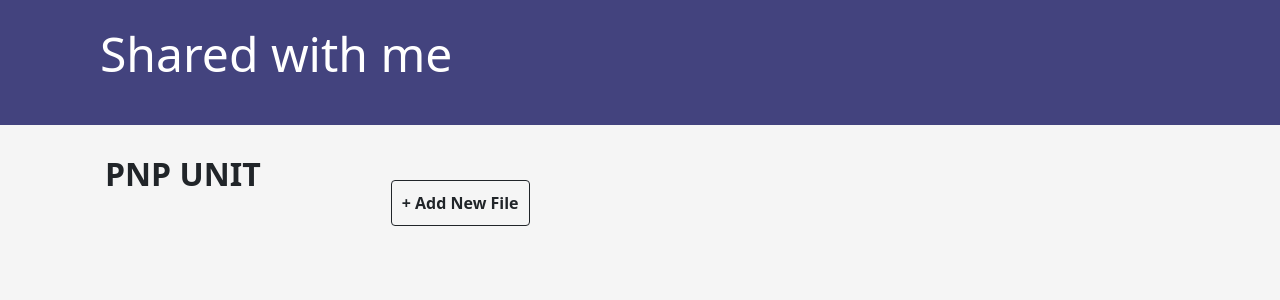
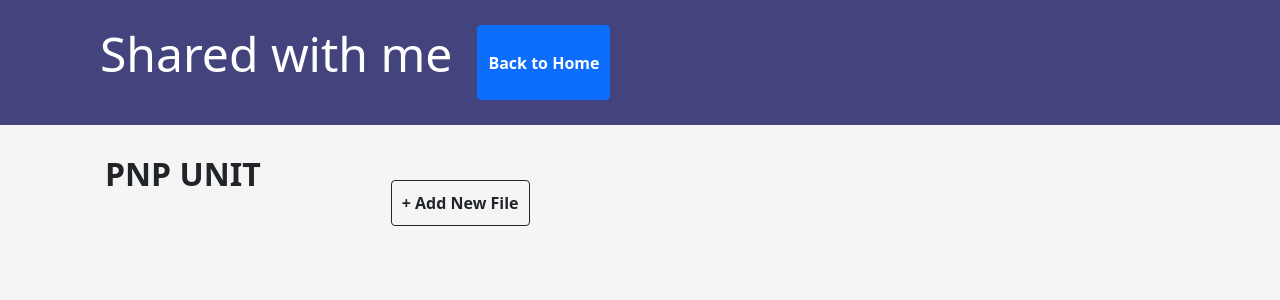
Before and after one commit to Aserohijos84/DevTam, a PHP site: page /content.php in a window 1280 px wide. Shown: the top 300 px of the page. Run offline with PHP 8.4, Linux system fonts and the light colour scheme; the visitor is signed in with stand-in values (Sample User, id 1); data that the repository does not hold is empty.

Commit message:
sdfsdf new new

```diff
--- a/content.php
+++ b/content.php
@@ -7,11 +7,14 @@ session_start();
       <script src="https://cdn.jsdelivr.net/npm/bootstrap@5.1.2/dist/js/bootstrap.bundle.min.js" integrity="sha384-kQtW33rZJAHjgefvhyyzcGF3C5TFyBQBA13V1RKPf4uH+bwyzQxZ6CmMZHmNBEfJ" crossorigin="anonymous"></script>
       <link rel="stylesheet" href="Resources/css/lnInp2.css" type="text/css">
     </head>
-    <body style="background-color: rgb(245, 245, 245);">
-        <div style="width: 100%; height: 125px; position: relative; top: 0; left: 0%; background-color: rgb(67, 67, 126); margin-bottom: 30px;">
+    <body style="background-color: rgb(245, 245, 245);" >
+        <div style="width: 100%; height: 125px; position: relative; top: 0; left: 0%; background-color: rgb(67, 67, 126); margin-bottom: 30px; display: flex;"">
             <h1 style="bottom: 0; margin-left: 100px; padding-top: 25px; position: relative; font-size: xxx-large; color: white;">
               Shared with me
             </h1>
+            <button onclick= "window.location.href = 'home.php'"  type="button" class="btn btn-primary" style="width: auto; margin: 25px; padding: 10px; font-weight: bolder; position: right; "  >
+              Back to Home
+            </button>
         </div>
 
         <div class="column-divider" style="display: flex; width: 100%; height:80%; ">
```
